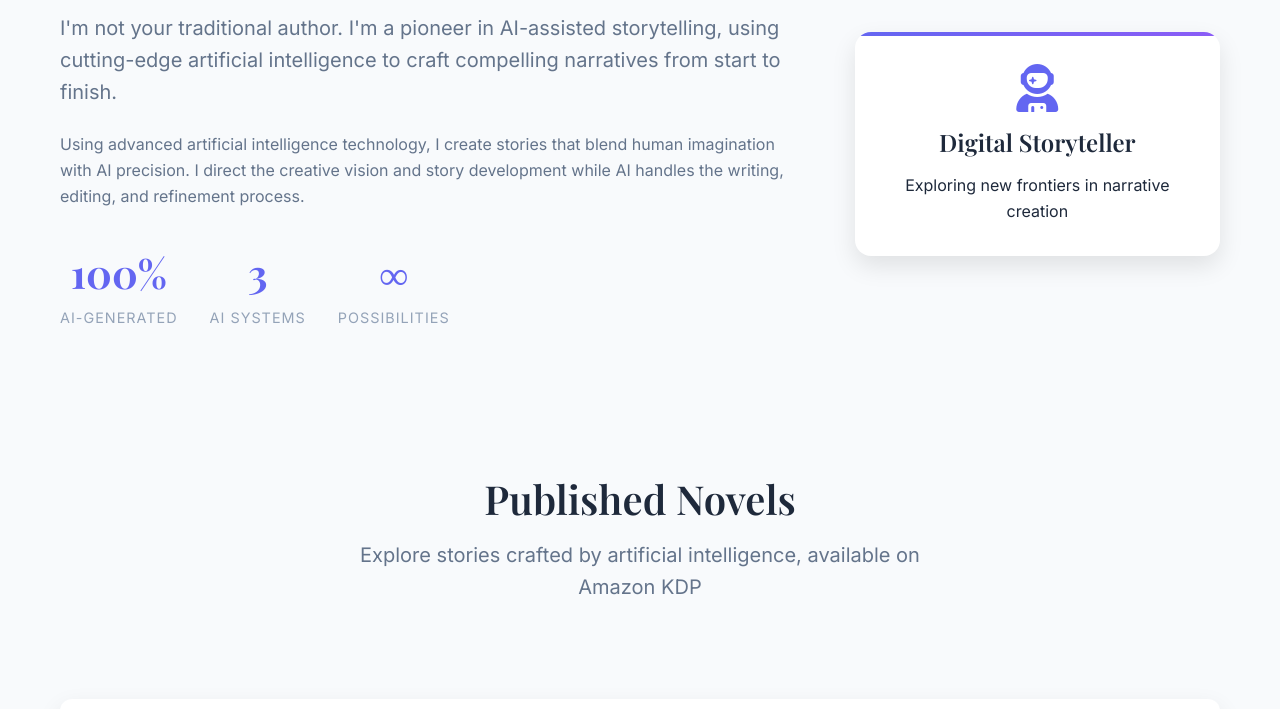
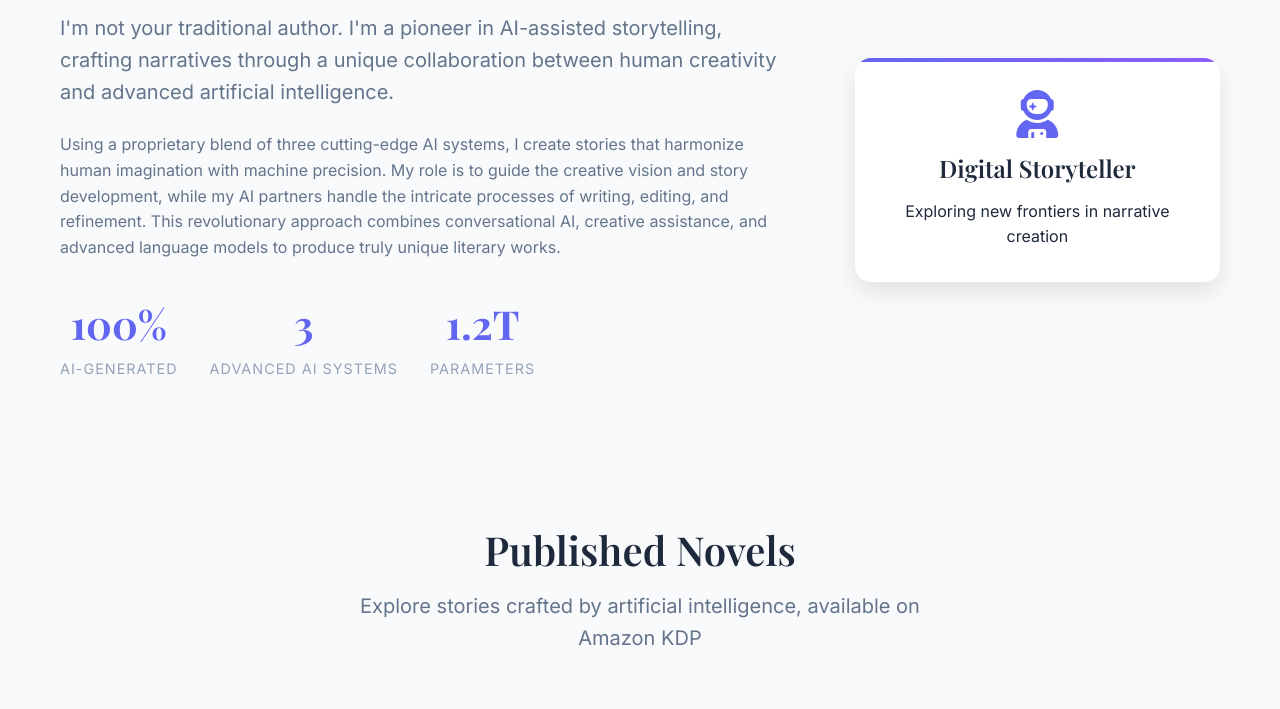
Before and after one commit to Mreoch1/ai-author-website, a website built with Vite: page index.html in a window 1280 px wide. Shown: the part 1114-1823 px from the top of the page. Built offline with nearby package versions, Linux system fonts and the light colour scheme.

Commit message:
Update about section with more specific AI system details

```diff
--- a/index.html
+++ b/index.html
@@ -80,13 +80,16 @@
                     <h3>Michael Knowles</h3>
                     <p class="lead">
                         I'm not your traditional author. I'm a pioneer in AI-assisted storytelling,
-                        using cutting-edge artificial intelligence to craft compelling narratives
-                        from start to finish.
+                        crafting narratives through a unique collaboration between human creativity
+                        and advanced artificial intelligence.
                     </p>
                     <p>
-                        Using advanced artificial intelligence technology, I create stories that blend
-                        human imagination with AI precision. I direct the creative vision and story
-                        development while AI handles the writing, editing, and refinement process.
+                        Using a proprietary blend of three cutting-edge AI systems, I create stories that
+                        harmonize human imagination with machine precision. My role is to guide the creative
+                        vision and story development, while my AI partners handle the intricate processes
+                        of writing, editing, and refinement. This revolutionary approach combines
+                        conversational AI, creative assistance, and advanced language models to produce
+                        truly unique literary works.
                     </p>
                     <div class="stats">
                         <div class="stat">
@@ -95,11 +98,11 @@
                         </div>
                         <div class="stat">
                             <span class="stat-number">3</span>
-                            <span class="stat-label">AI Systems</span>
+                            <span class="stat-label">Advanced AI Systems</span>
                         </div>
                         <div class="stat">
-                            <span class="stat-number">∞</span>
-                            <span class="stat-label">Possibilities</span>
+                            <span class="stat-number">1.2T</span>
+                            <span class="stat-label">Parameters</span>
                         </div>
                     </div>
                 </div>
```
